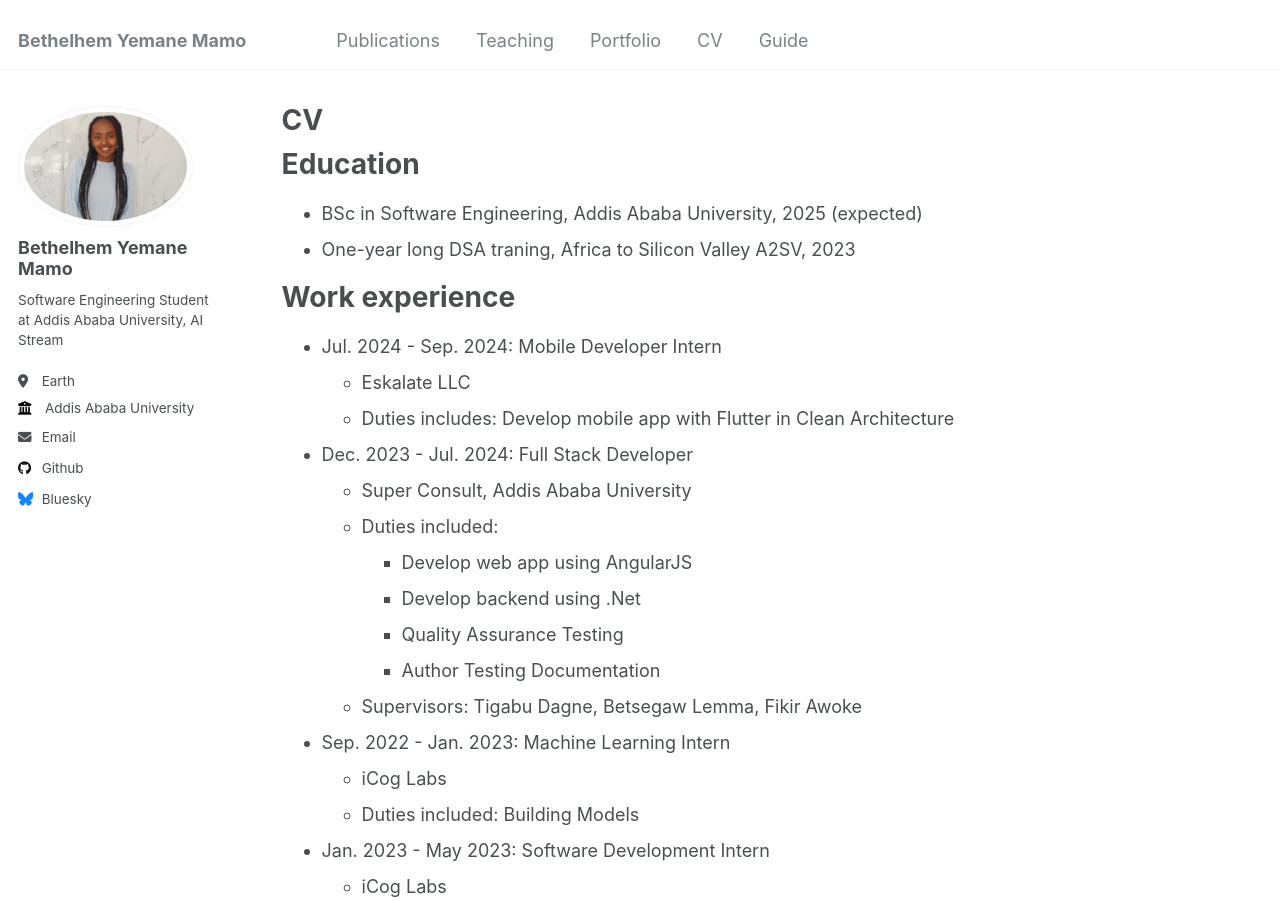
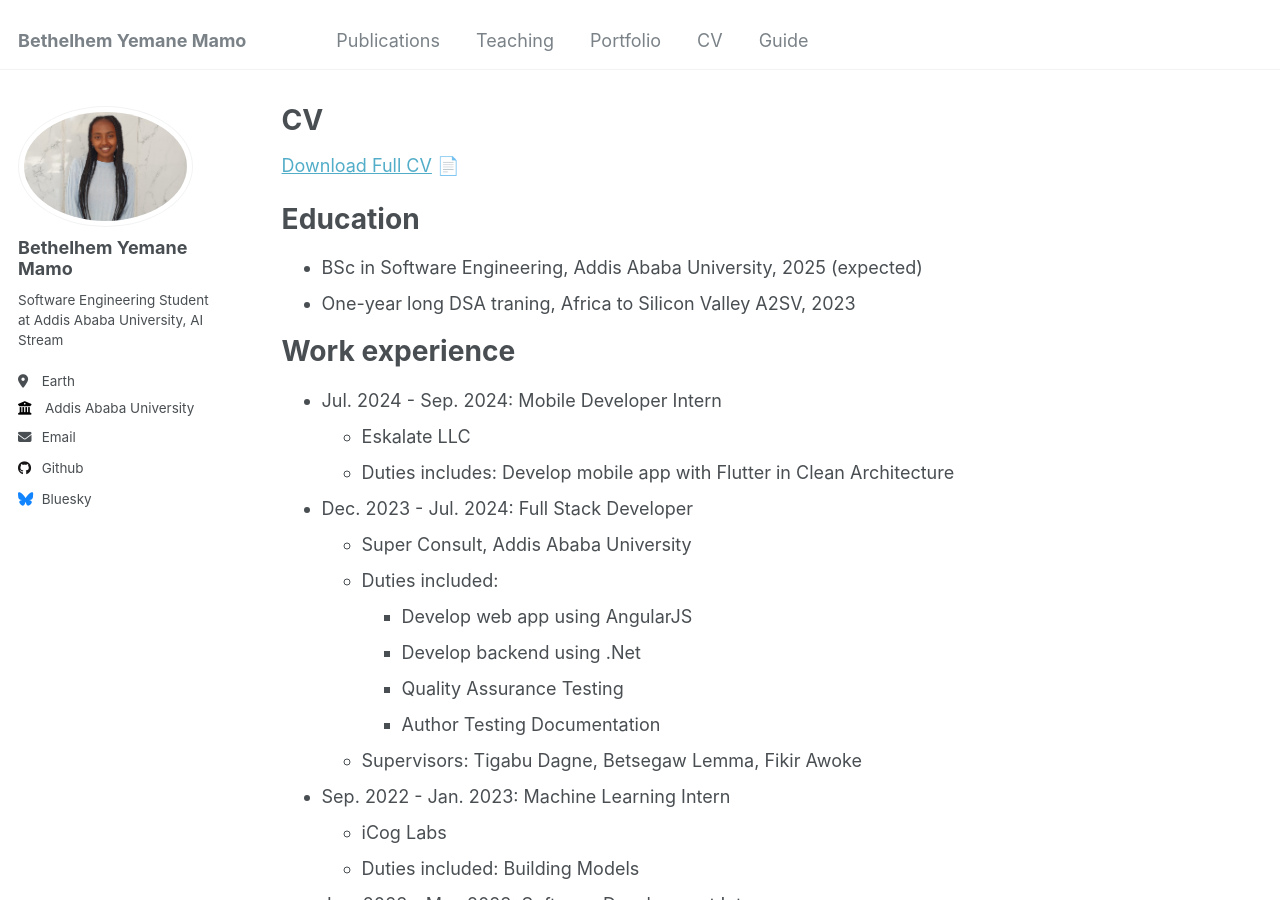
Before and after one commit to Betabravah/betabravah.github.io, a Jekyll site: the page built from _pages/cv.md, in a window 1280 px wide and 900 px high. Built offline with Jekyll 4.4.1, drawn with Linux system fonts in a browser that asks for light colours.

Commit message:
feat: add cv

```diff
--- a/_pages/cv.md
+++ b/_pages/cv.md
@@ -8,6 +8,8 @@ redirect_from:
 ---
 
 {% include base_path %}
+
+[Download Full CV](https://drive.google.com/file/d/1bUP6y64-ZGW2nKW2_qK7Wtz44pknCDMj/view?usp=sharing) 📄
 
 Education
 ======
```
